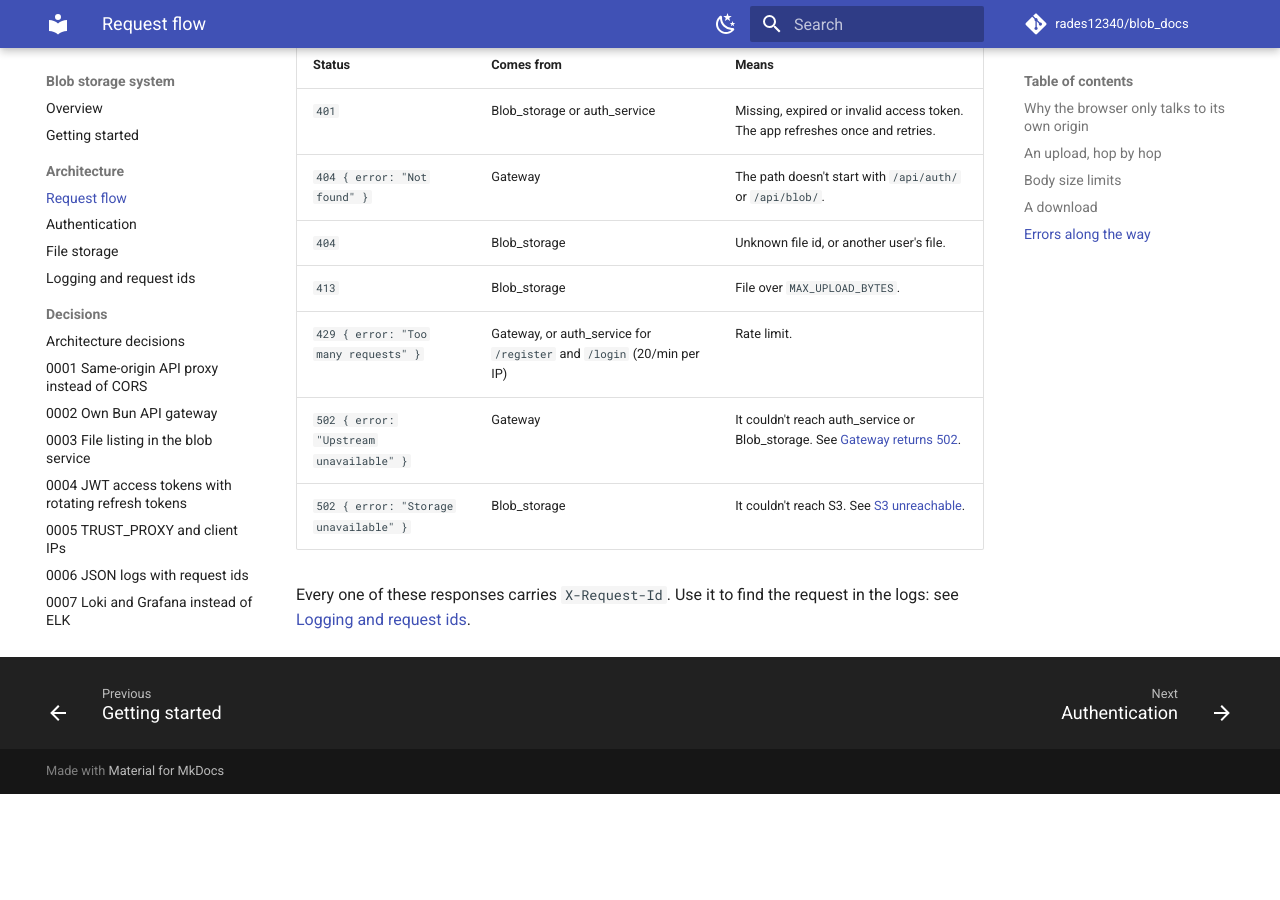
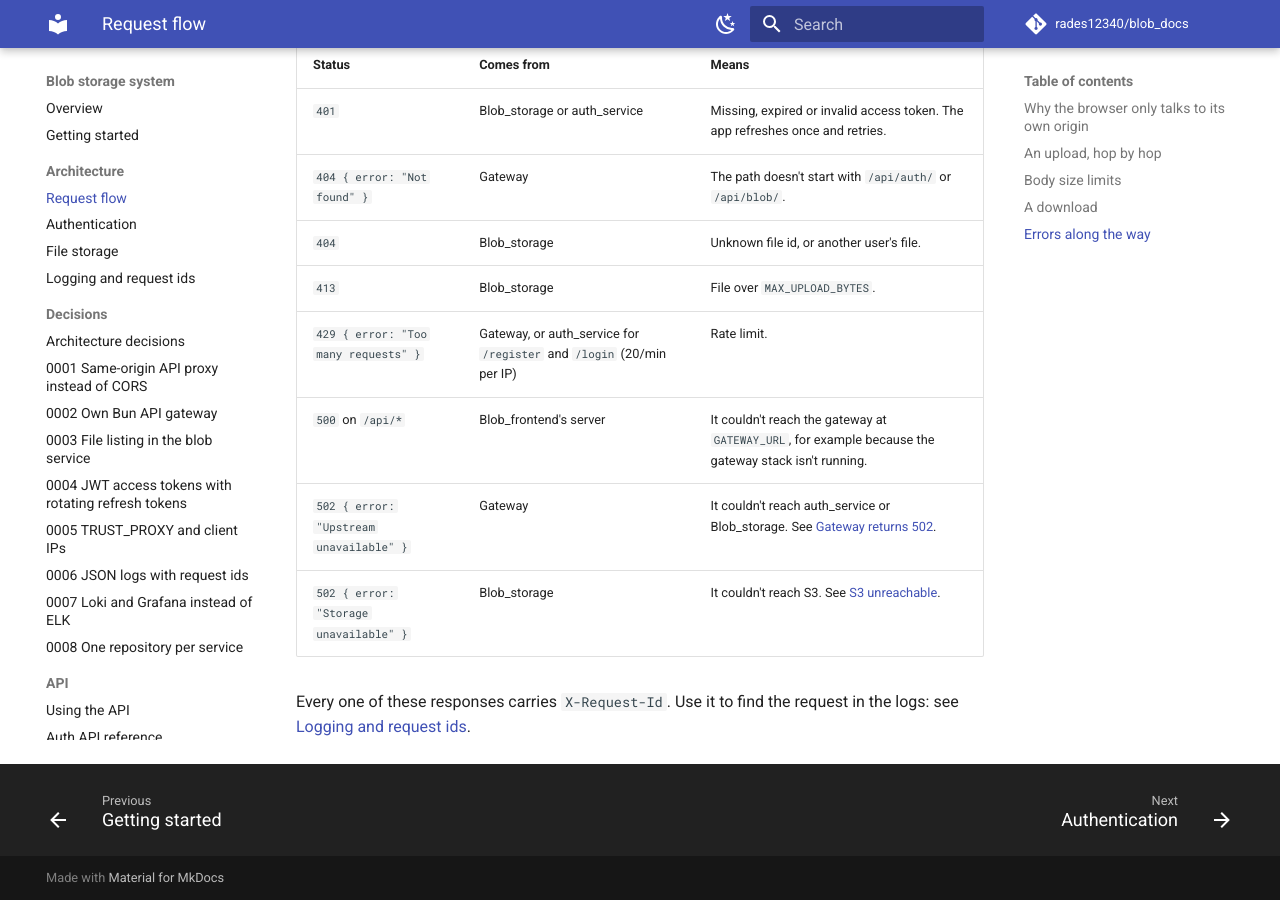
Before and after one commit to rades12340/Blob_docs, an MkDocs documentation site: the page built from docs/architecture/request-flow.md, in a window 1280 px wide and 900 px high, scrolled down 3600 px. Built offline with MkDocs 1.6.1 and Material for MkDocs 9.7.7, drawn with Linux system fonts in a browser that asks for light colours; comment, search, counter and statistics services are not loaded; before the commit the page ends 4394 px from its top, so only the background shows below that.

Commit message:
Explain a 500 from the frontend's /api/* proxy
Co-Authored-By: Claude Opus 5.5 <noreply@anthropic.com>
Claude-Session: https://claude.ai/code/session_018euG81UVgowsAkJknaCq34

```diff
--- a/docs/architecture/request-flow.md
+++ b/docs/architecture/request-flow.md
@@ -122,6 +122,7 @@ The browser sets `window.location.href` to the link. Because S3 answers with `Co
 | `404` | Blob_storage | Unknown file id, or another user's file. |
 | `413` | Blob_storage | File over `MAX_UPLOAD_BYTES`. |
 | `429 { error: "Too many requests" }` | Gateway, or auth_service for `/register` and `/login` (20/min per IP) | Rate limit. |
+| `500` on `/api/*` | Blob_frontend's server | It couldn't reach the gateway at `GATEWAY_URL`, for example because the gateway stack isn't running. |
 | `502 { error: "Upstream unavailable" }` | Gateway | It couldn't reach auth_service or Blob_storage. See [Gateway returns 502](../runbooks/gateway-502.md). |
 | `502 { error: "Storage unavailable" }` | Blob_storage | It couldn't reach S3. See [S3 unreachable](../runbooks/s3-unreachable.md). |
 
```
